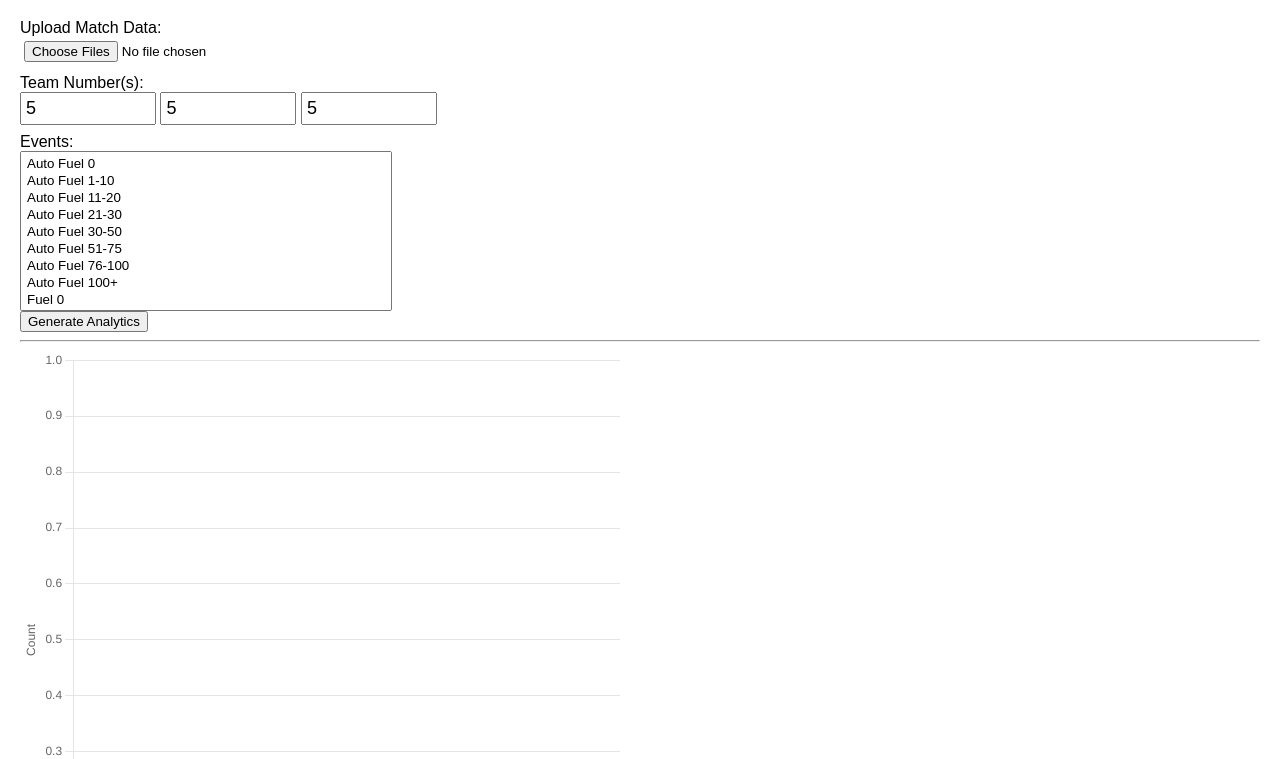
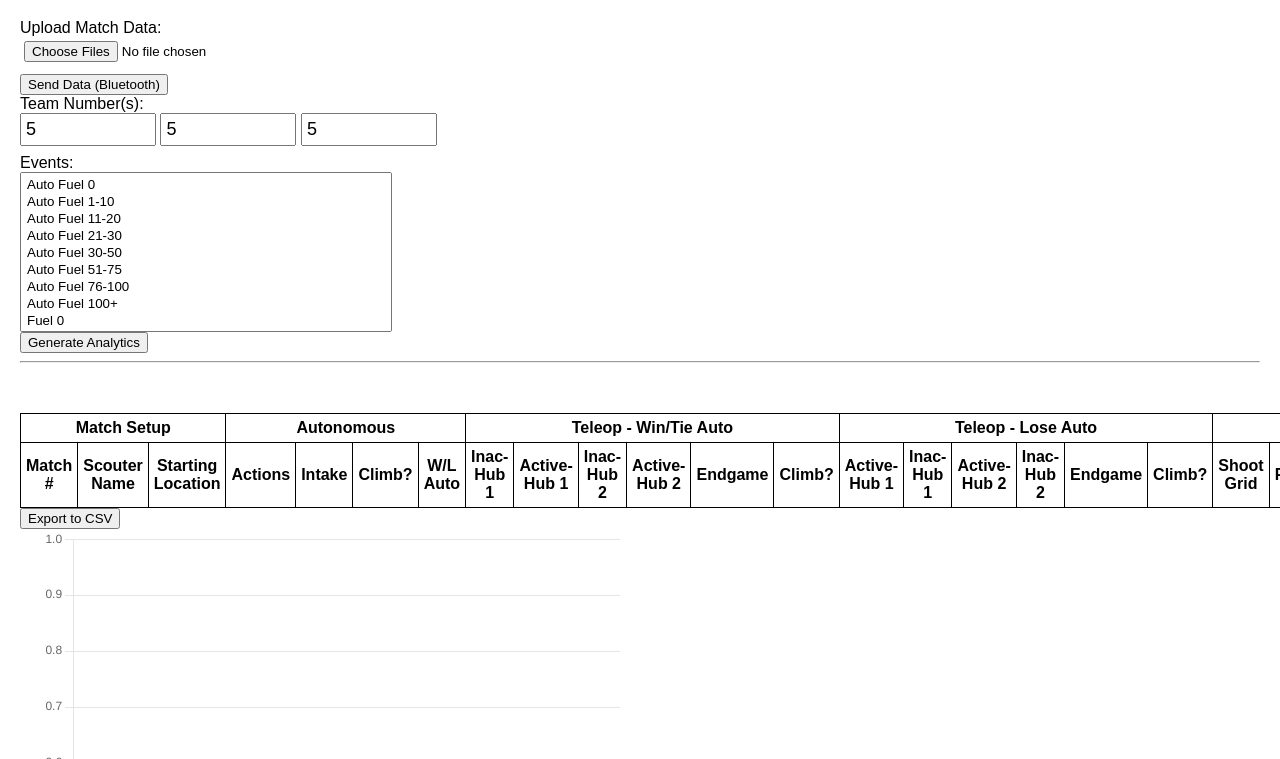
Before and after one commit to commander321/ThunderScout, a website built with Vite: page EDDScoutingApp/analytics.html in a window 1280 px wide. Both pictures are taken after typing "5", "5", "5" into the empty fields and a click on the button "Generate Analytics". Shown: the part 81-840 px from the top of the page. Built offline with nearby package versions, Linux system fonts and the light colour scheme.

Commit message:
Export to CSV
Added a button to export the table to CSV and added some headers to the table. Also added a button to send all matches through bluetooth from analytics, but I'll need to change how it works.

```diff
--- a/EDDScoutingApp/analytics.html
+++ b/EDDScoutingApp/analytics.html
@@ -28,7 +28,10 @@
 <div id="preview">
     <h1>Analytics</h1>
     <label>Upload Match Data:</label>
-    <input id="load" type="file" accept="application/json" multiple></button>
+    <input id="load" type="file" accept="application/json" multiple></input>
+    <div>
+        <button id="bluetooth">Send Data (Bluetooth)</button>
+    </div>
     <label>Team Number(s):</label>
     <div>
         <input id="team" type="number" style="width:10%;font-size:large;"></input>
@@ -44,6 +47,13 @@
 
     <hr>
 
+    <div style="margin-top:50px;">
+        <table id="table1511">
+
+        </table>
+        <button id="table-export">Export to CSV</button>
+    </div>
+
     <div>
         <canvas id="graph" width="600px" height="600px"></canvas>
     </div>
@@ -58,12 +68,6 @@
         </table>
     </div>
 
-    <div style="margin-top:50px;">
-        <table id="table1511">
-
-        </table>
-    </div>
-
 </div>
 
 <!--
--- a/EDDScoutingApp/src/analytics.ts
+++ b/EDDScoutingApp/src/analytics.ts
@@ -1,5 +1,6 @@
 import * as events from "./events.js";
 import * as matchdata from "./matchdata.js";
+import * as bluetooth from "./bluetooth.js";
 import {Chart} from 'chart.js/auto';
 
 let chart: Chart;
@@ -122,6 +123,22 @@ function setupTestButton(): void {
         updateTable(parseInt(teamnum.value), eventTypes);
         updateByMatchTable1511(parseInt(teamnum.value));
     };
+}
+
+/**
+ * Setup the button to send all saved matches via bluetooth
+ */
+function setupBluetoothButton() {
+    const button = document.getElementById("bluetooth");
+    if (!button) return;
+    if (!(button instanceof HTMLButtonElement)) return;
+
+    button.onclick = (e) => {
+        e.stopPropagation();
+
+        //send data
+        bluetooth.sendMatches(matchdata.getAllMatches());
+    }
 }
 
 function setupChart(): void {
@@ -354,7 +371,7 @@ function updateByMatchTable(teamNum: number) {
  * By match table specific to what 1511 wants this year. I haven't finished an analytics builder yet so this is what I'm gonna do.
  */
 function updateByMatchTable1511(teamNum: number) {
-    let table = document.getElementById("table1511");
+    const table = document.getElementById("table1511");
     if (!table) return;
     if (!(table instanceof HTMLTableElement)) return;
 
@@ -368,32 +385,103 @@ function updateByMatchTable1511(teamNum: number) {
     }
     matches.sort((a, b) => a - b);
 
-    let headerRow: HTMLTableRowElement = document.createElement("tr");
-    let headerMatch: HTMLTableCellElement = document.createElement("th");
+    const headerRow1: HTMLTableRowElement = document.createElement("tr");
+    addHeaderCell(headerRow1, "Match Setup", 3);
+    addHeaderCell(headerRow1, "Autonomous", 4);
+    addHeaderCell(headerRow1, "Teleop - Win/Tie Auto", 6);
+    addHeaderCell(headerRow1, "Teleop - Lose Auto", 6);
+    addHeaderCell(headerRow1, "Match Summary", 5);
+    table.appendChild(headerRow1);
 
-    headerMatch.innerHTML = "Match";
-    headerRow.appendChild(headerMatch);
-
-    table.appendChild(headerRow);
+    const headerRow2: HTMLTableRowElement = document.createElement("tr");
+    addHeaderCell(headerRow2, "Match #");
+    addHeaderCell(headerRow2, "Scouter Name");
+    addHeaderCell(headerRow2, "Starting Location");
+    addHeaderCell(headerRow2, "Actions");
+    addHeaderCell(headerRow2, "Intake");
+    addHeaderCell(headerRow2, "Climb?");
+    addHeaderCell(headerRow2, "W/L Auto");
+    addHeaderCell(headerRow2, "Inac-Hub 1");
+    addHeaderCell(headerRow2, "Active-Hub 1");
+    addHeaderCell(headerRow2, "Inac-Hub 2");
+    addHeaderCell(headerRow2, "Active-Hub 2");
+    addHeaderCell(headerRow2, "Endgame");
+    addHeaderCell(headerRow2, "Climb?");
+    addHeaderCell(headerRow2, "Active-Hub 1");
+    addHeaderCell(headerRow2, "Inac-Hub 1");
+    addHeaderCell(headerRow2, "Active-Hub 2");
+    addHeaderCell(headerRow2, "Inac-Hub 2");
+    addHeaderCell(headerRow2, "Endgame");
+    addHeaderCell(headerRow2, "Climb?");
+    addHeaderCell(headerRow2, "Shoot Grid");
+    addHeaderCell(headerRow2, "Path");
+    addHeaderCell(headerRow2, "Beached?");
+    addHeaderCell(headerRow2, "Robot Die?");
+    addHeaderCell(headerRow2, "<- Why?");
+    table.appendChild(headerRow2);
 
     for (const matchNum of matches) {
         for (const match of matchdata.getAllMatches()) {
             if (match.matchNumber != matchNum || match.teamNumber != teamNum) continue;
 
             //add each match here!
-            let row = document.createElement("tr");
+            const row = document.createElement("tr");
             addCell(row, matchNum.toString());
             addCell(row, match.textData.get("Scouter Name") || "");
+            console.log(match.textData);
             table.appendChild(row);
 
             break;
         }
     }
+
+
+    //handle exporting the data to CSV
+    const exportButton = document.getElementById("table-export");
+    if (!exportButton) return;
+    if (!(exportButton instanceof HTMLButtonElement)) return;
+
+    exportButton.onclick = (e) => {
+        e.stopPropagation();
+
+        const rows: HTMLTableRowElement[] = Array.from(table.querySelectorAll("tr"));
+        // 1. Map rows to CSV strings
+        const csvContent = rows.map(row => {
+            const cells = Array.from(row.querySelectorAll('th, td'));
+            return cells.map(cell => {
+                // Escape double quotes and wrap in quotes to handle commas
+                let data = cell.innerHTML.replace(/"/g, '""');
+                return `"${data}"`;
+            }).join(',');
+        }).join('\n');
+
+        // 2. Create a Blob and Download Link
+        const blob = new Blob([csvContent], { type: 'text/csv;charset=utf-8;' });
+        const link = document.createElement('a');
+
+        // 3. Trigger browser download
+        const url = URL.createObjectURL(blob);
+        link.setAttribute('href', url);
+        link.setAttribute('download', 'table');
+        link.style.visibility = 'hidden';
+        document.body.appendChild(link);
+        link.click();
+        document.body.removeChild(link);
+
+
+    }
 }
 
 function addCell(row: HTMLTableRowElement, value: string): void {
-    let cell = document.createElement("td");
+    const cell = document.createElement("td");
     cell.innerHTML = value;
+    row.appendChild(cell);
+}
+
+function addHeaderCell(row: HTMLTableRowElement, value: string, colSpan?: number): void {
+    const cell = document.createElement("th");
+    cell.innerHTML = value;
+    if (colSpan) cell.colSpan = colSpan;
     row.appendChild(cell);
 }
 
@@ -420,5 +508,6 @@ events.setEventTypes(types);
 
 setupLoadButton();
 setupTestButton();
+setupBluetoothButton();
 setupChart();
 setupPieChart();
--- a/EDDScoutingApp/src/bluetooth.ts
+++ b/EDDScoutingApp/src/bluetooth.ts
@@ -87,6 +87,15 @@ export function sendMatch(match: matchdata.MatchData) {
 }
 
 /**
+ * Send multiple matches over bluetooth
+ */
+export function sendMatches(matches: matchdata.MatchData[]) {
+  const json: string = JSON.stringify(matches, null, 2); //THIS PROBABLY DOESNT WORK RIGHT!!!
+
+  bluetoothSend(json);
+}
+
+/**
  * Sets up the bluetooth test button (which just sends current match data)
  */
 function setupBluetoothButton() {
```
